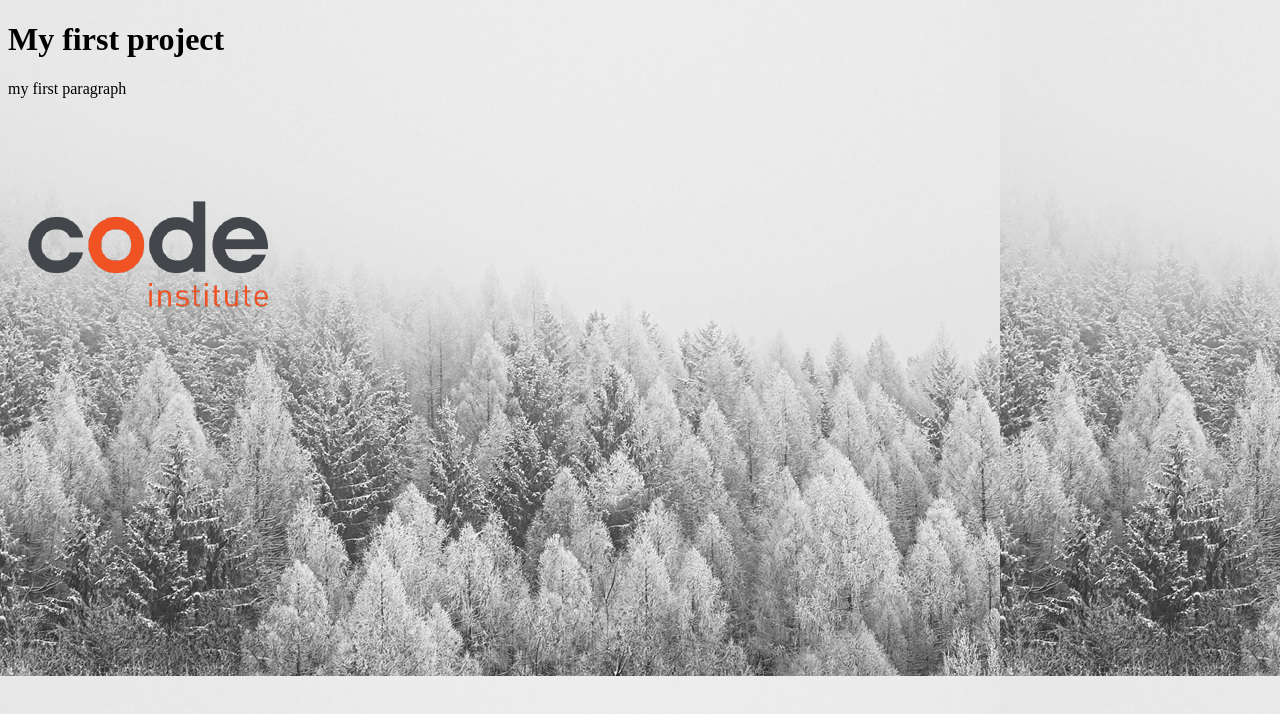
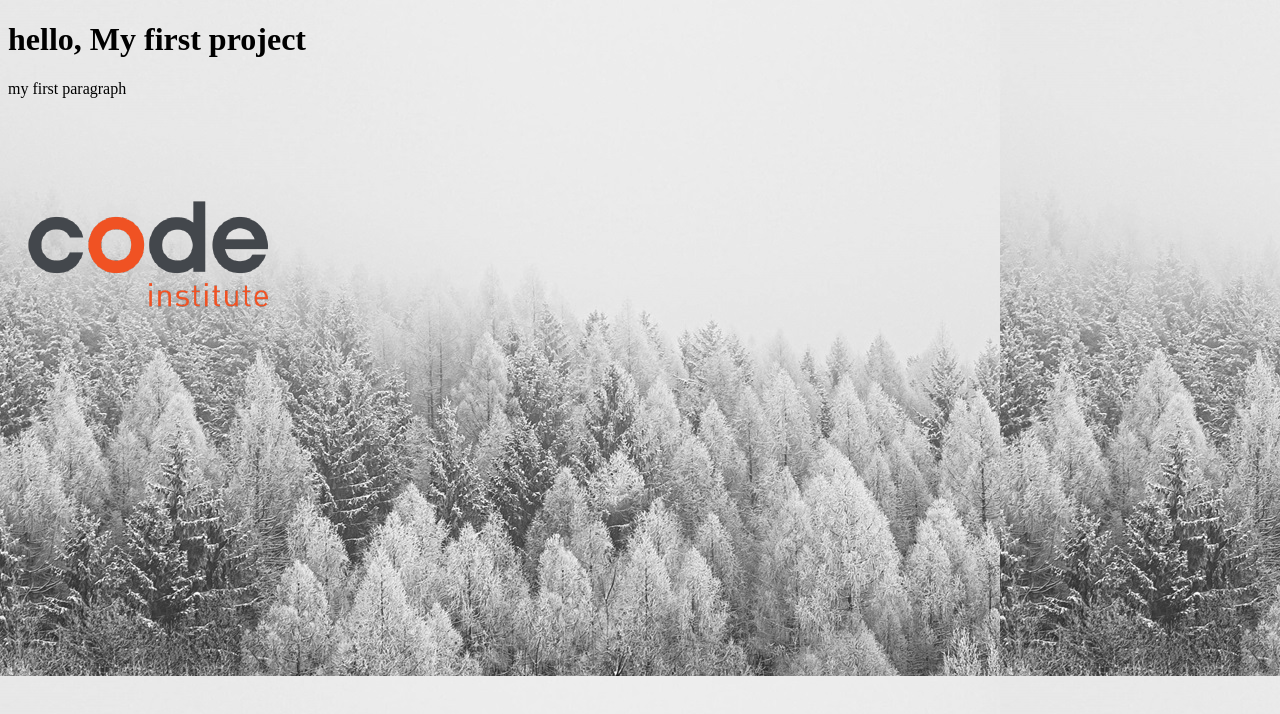
Before and after one commit to Bosfit/my-first-project, a plain HTML site: page index.html in a window 1280 px wide. Drawn offline with Linux system fonts and the light colour scheme.

Commit message:
Update index.html and styles.css with new header

```diff
--- a/index.html
+++ b/index.html
@@ -7,7 +7,7 @@
     <link rel="stylesheet" href="assets/css/styles.css">
 </head>
 <body>
-    <h1>My first project</h1>
+    <h1>hello, My first project</h1>
     <p>my first paragraph</p>
     <img src="assets/images/01-02-02_ci-logo.png" alt="code institute logo">
 </body>
```
Also changed, not shown: 1 other file.
